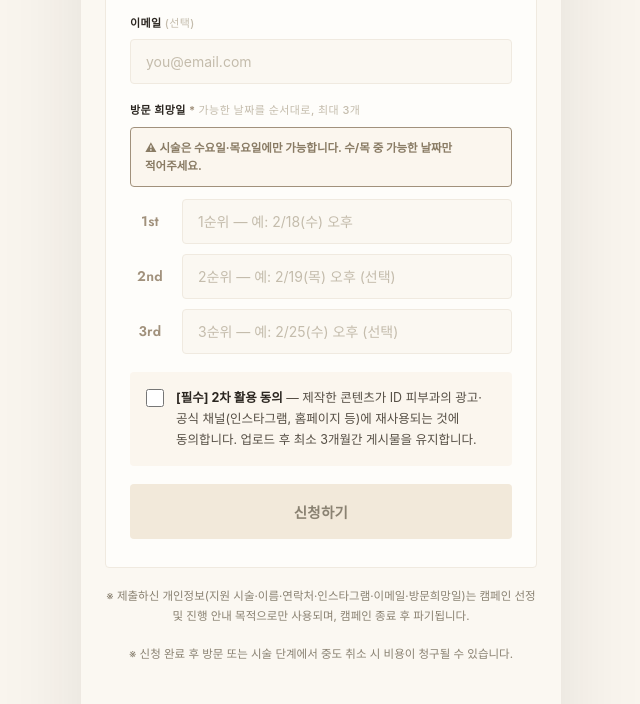
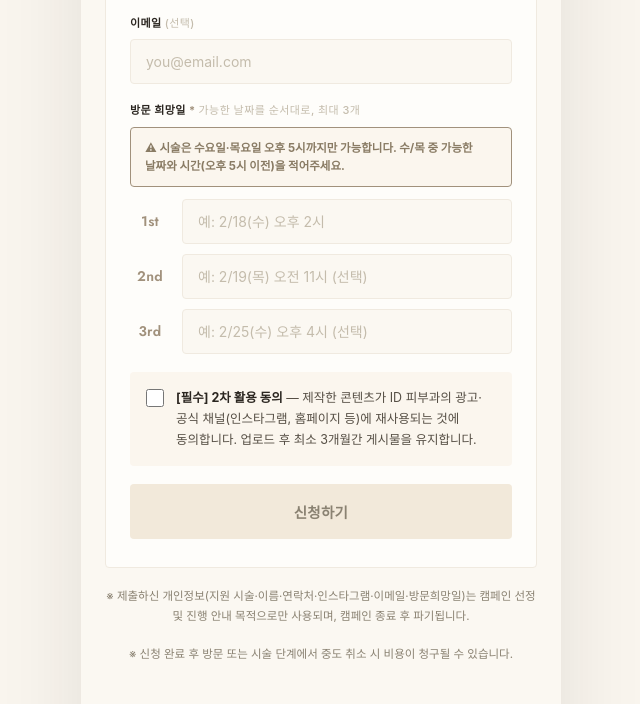
Before and after one commit to hwangyksiriai/ID_-dermatology_guide, a plain HTML site: page index.html in a window 1280 px wide. Shown: the part 5383-6087 px from the top of the page, without its empty margins (319-959 px from the left). Drawn offline with Linux system fonts and the light colour scheme; a web font is replaced by a local one.

Commit message:
방문 희망일: 수/목 오후 5시까지로 안내, 예시에 시간 추가
Co-Authored-By: Claude Opus 5.5 <noreply@anthropic.com>
Claude-Session: https://claude.ai/code/session_01X5na4hRTAh8MftGYwdzAWC

```diff
--- a/index.html
+++ b/index.html
@@ -483,11 +483,11 @@
           <div class="field"><label>이메일 <span class="opt">(선택)</span></label><input type="email" name="email" autocomplete="email" placeholder="you@email.com"></div>
           <div class="field">
             <label>방문 희망일 <span class="star">*</span> <span class="opt">가능한 날짜를 순서대로, 최대 3개</span></label>
-            <div class="date-notice">⚠ 시술은 수요일·목요일에만 가능합니다. 수/목 중 가능한 날짜만 적어주세요.</div>
+            <div class="date-notice">⚠ 시술은 수요일·목요일 오후 5시까지만 가능합니다. 수/목 중 가능한 날짜와 시간(오후 5시 이전)을 적어주세요.</div>
             <div class="prefs">
-              <div class="pref-row"><span class="pref-rank">1st</span><input type="text" name="date1" required placeholder="1순위 — 예: 2/18(수) 오후"></div>
-              <div class="pref-row"><span class="pref-rank">2nd</span><input type="text" name="date2" placeholder="2순위 — 예: 2/19(목) 오후 (선택)"></div>
-              <div class="pref-row"><span class="pref-rank">3rd</span><input type="text" name="date3" placeholder="3순위 — 예: 2/25(수) 오후 (선택)"></div>
+              <div class="pref-row"><span class="pref-rank">1st</span><input type="text" name="date1" required placeholder="예: 2/18(수) 오후 2시"></div>
+              <div class="pref-row"><span class="pref-rank">2nd</span><input type="text" name="date2" placeholder="예: 2/19(목) 오전 11시 (선택)"></div>
+              <div class="pref-row"><span class="pref-rank">3rd</span><input type="text" name="date3" placeholder="예: 2/25(수) 오후 4시 (선택)"></div>
             </div>
           </div>
           <label class="consent" for="consent">
```
